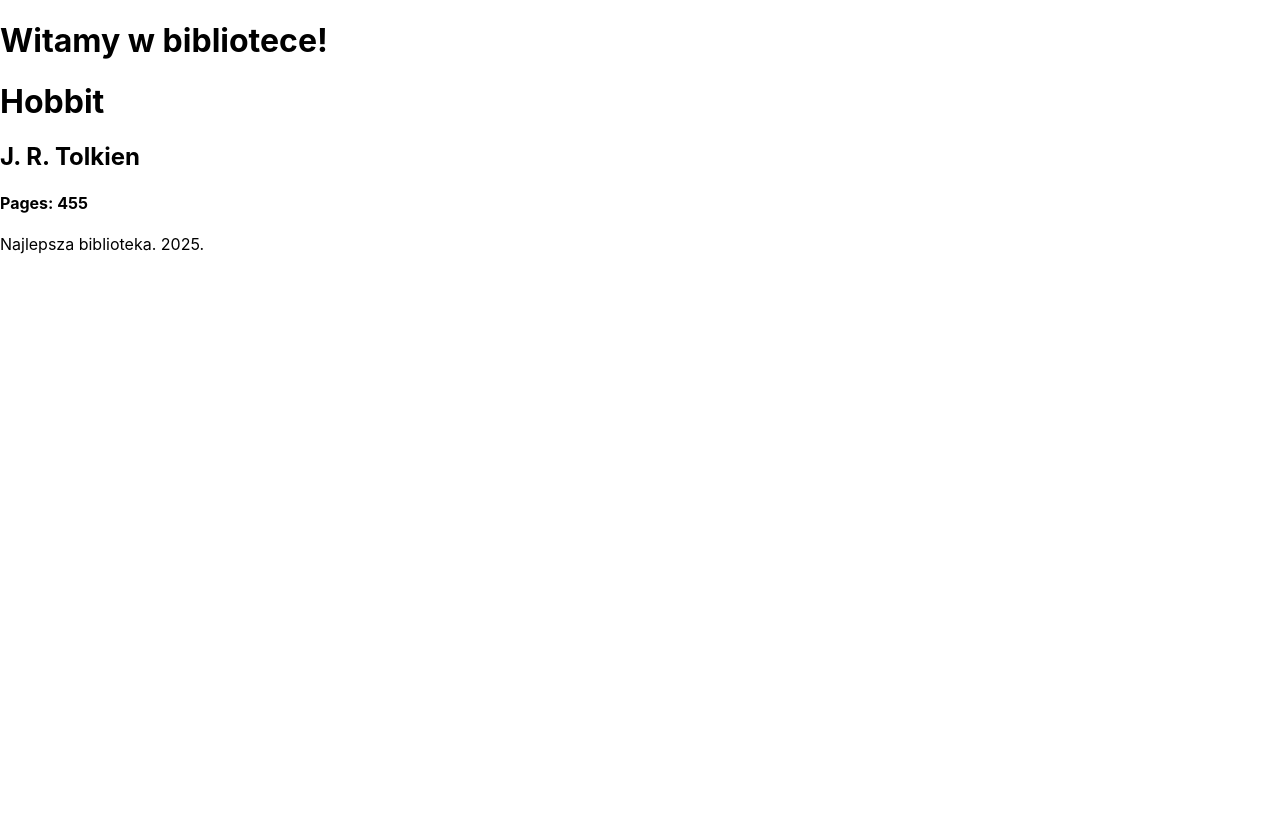
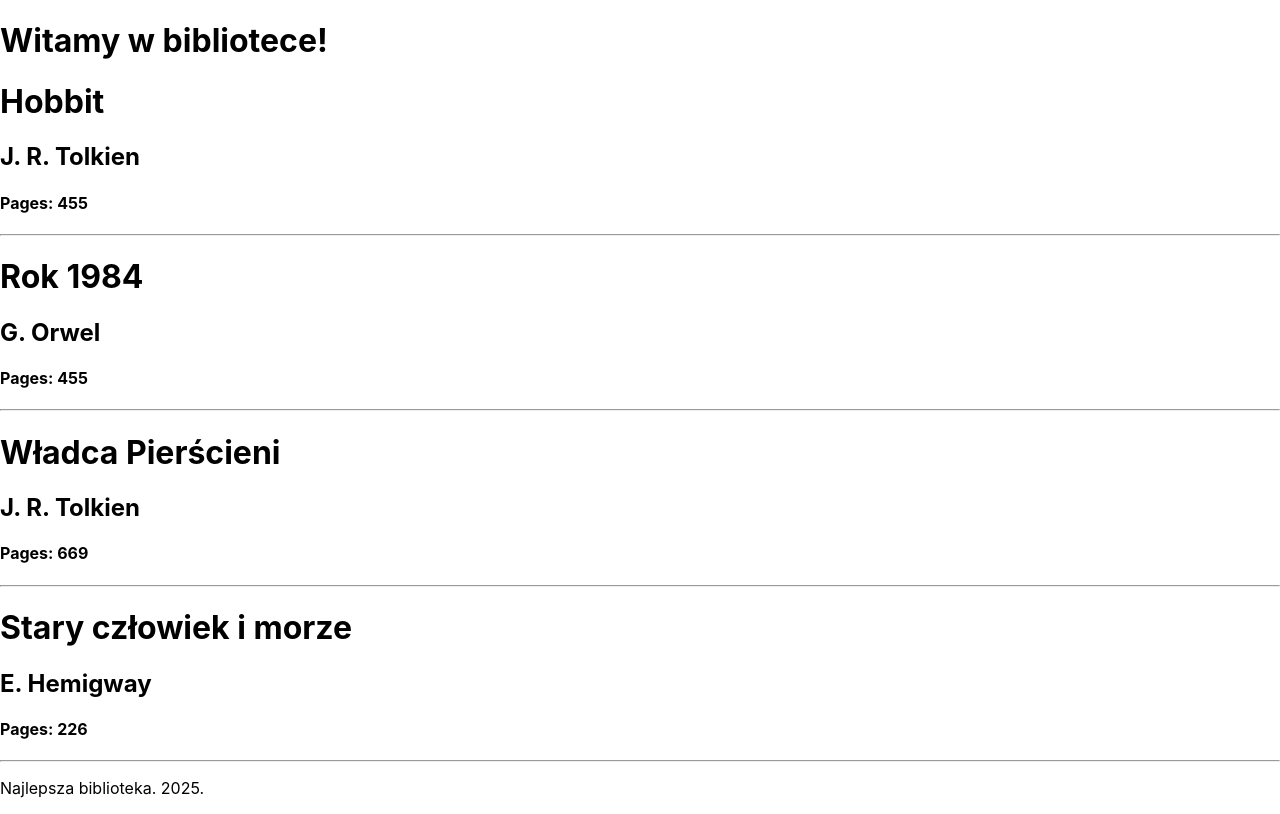
Before and after one commit to lukwac123/first-app, a React (Create React App) app: page / in a window 1280 px wide. Built offline with nearby package versions, Linux system fonts and the light colour scheme.

Commit message:
Użycie Props

```diff
--- a/src/components/book/BookDescription.js
+++ b/src/components/book/BookDescription.js
@@ -1,27 +1,13 @@
-import React, { Component } from "react";
+const BookDescription = (props) => {
+    return (
+        <div>
+            <h1>{props.title}</h1>
+            <h2>{props.author}</h2>
+            <h4>Pages: {props.pages}</h4>
+            <hr />
+        </div>
+    );
 
-class BookDescription extends Component {
-    constructor(props) {
-        super(props);
-        this.state = {
-            book: {
-                title: "Hobbit",
-                author: "J. R. Tolkien",
-                pages: "455"
-            }
-
-        }
-    };
-
-    render() {
-        return (
-            <div>
-                <h1>{this.state.book.title}</h1>
-                <h2>{this.state.book.author}</h2>
-                <h4>Pages: {this.state.book.pages}</h4>
-            </div>
-        );
-    }
 }
 
 export default BookDescription;
--- a/src/pages/book/Book.js
+++ b/src/pages/book/Book.js
@@ -4,11 +4,45 @@
 import Footer from "../../components/partial/Footer";
 
 class Book extends Component {
+    constructor(props) {
+        super(props);
+        this.state = {
+            books: [
+                {
+                    title: "Hobbit",
+                    author: "J. R. Tolkien",
+                    pages: "455"
+                },
+                                {
+                    title: "Rok 1984",
+                    author: "G. Orwel",
+                    pages: "455"
+                },
+                                {
+                    title: "Władca Pierścieni",
+                    author: "J. R. Tolkien",
+                    pages: "669"
+                },
+                                {
+                    title: "Stary człowiek i morze",
+                    author: "E. Hemigway",
+                    pages: "226"
+                }
+            ]
+        };
+    }
+
     render() {
         return (
             <div>
                 <Heder />
-                <BookDescription />
+                {
+                    this.state.books.map((book, i) =>
+                    <BookDescription key={i} title={book.title} author={book.author} pages={book.pages} />
+                    )
+
+                }
+
                 <Footer />
             </div>
         );
```
